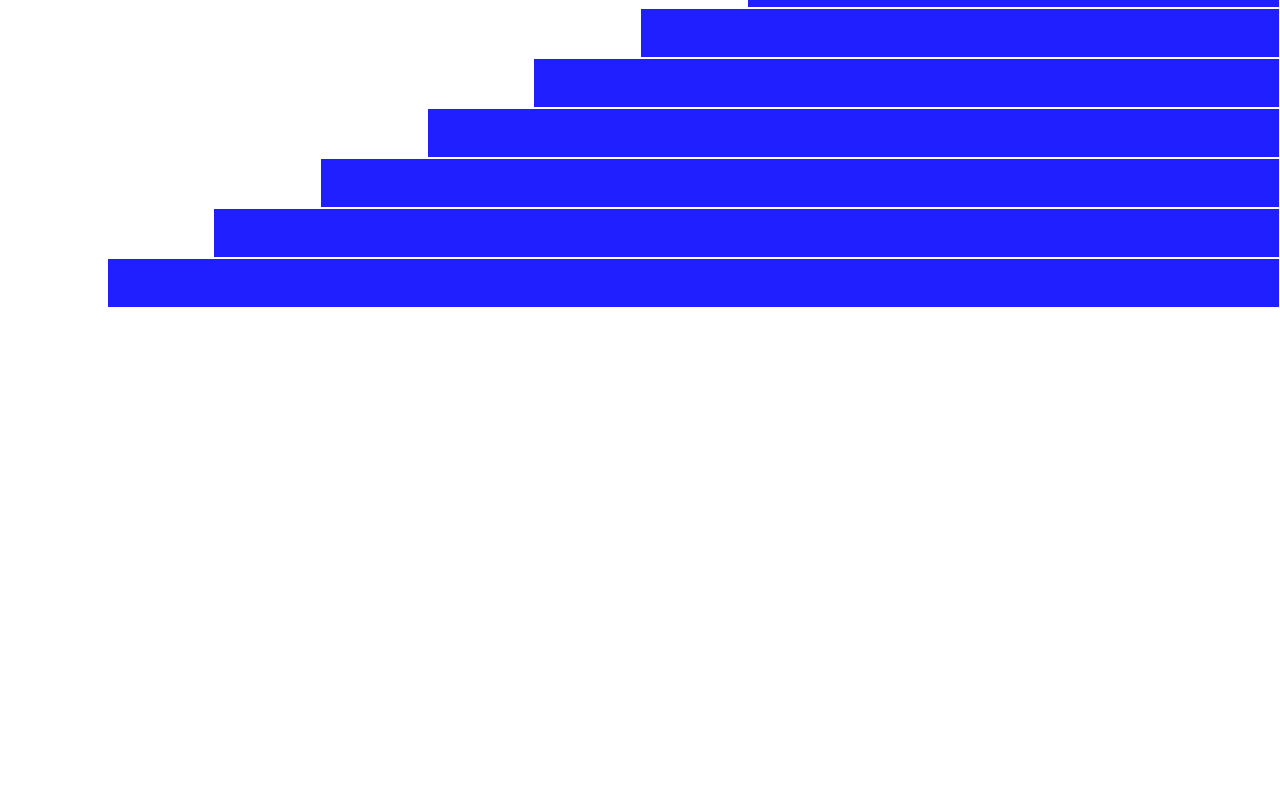
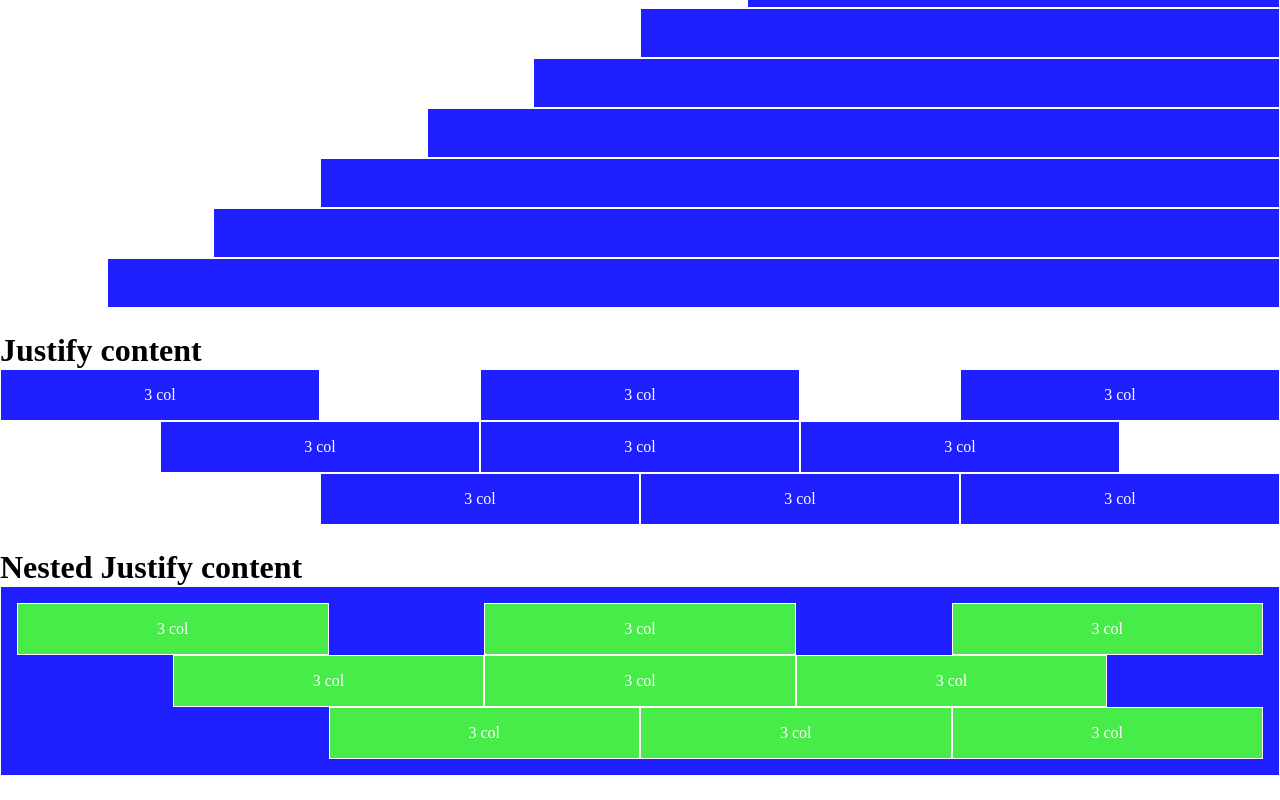
Before and after one commit to RenatoFringuello/html-css-12bool, a plain HTML site: page index.html in a window 1280 px wide. Shown: the part 1078-1878 px from the top of the page. Before the commit the page ends 1410 px from the top, so only its background shows below. Drawn offline with Linux system fonts and the light colour scheme.

Commit message:
add justify content part

```diff
--- a/css/12BoolFlex.css
+++ b/css/12BoolFlex.css
@@ -6,6 +6,16 @@
 .row{
     display: flex;
     flex-wrap: wrap;
+}
+
+.flex-between{
+    justify-content: space-between;
+}
+.flex-center{
+    justify-content: center;
+}
+.flex-end{
+    justify-content: flex-end;
 }
 
 [class *= "col-"]{
--- a/index.html
+++ b/index.html
@@ -140,6 +140,46 @@
                 <div class="offset-1"></div>
                 <div class="col-11"></div>
             </div>
+        </section>
+        <h1>Justify content</h1>
+        <section>
+            <div class="row flex-between">
+                <div class="col-3">3 col</div>
+                <div class="col-3">3 col</div>
+                <div class="col-3">3 col</div>
+            </div>
+            <div class="row flex-center">
+                <div class="col-3">3 col</div>
+                <div class="col-3">3 col</div>
+                <div class="col-3">3 col</div>
+            </div>
+            <div class="row flex-end">
+                <div class="col-3">3 col</div>
+                <div class="col-3">3 col</div>
+                <div class="col-3">3 col</div>
+            </div>
+        </section>
+        <h1>Nested Justify content</h1>
+        <section>
+            <div class="row">
+                <div class="col-12">
+                    <div class="row flex-between">
+                        <div class="col-3 nested">3 col</div>
+                        <div class="col-3 nested">3 col</div>
+                        <div class="col-3 nested">3 col</div>
+                    </div>
+                    <div class="row flex-center">
+                        <div class="col-3 nested">3 col</div>
+                        <div class="col-3 nested">3 col</div>
+                        <div class="col-3 nested">3 col</div>
+                    </div>
+                    <div class="row flex-end">
+                        <div class="col-3 nested">3 col</div>
+                        <div class="col-3 nested">3 col</div>
+                        <div class="col-3 nested">3 col</div>
+                    </div>
+                </div>
+            </div>
 
         </section>
     </main>
```
